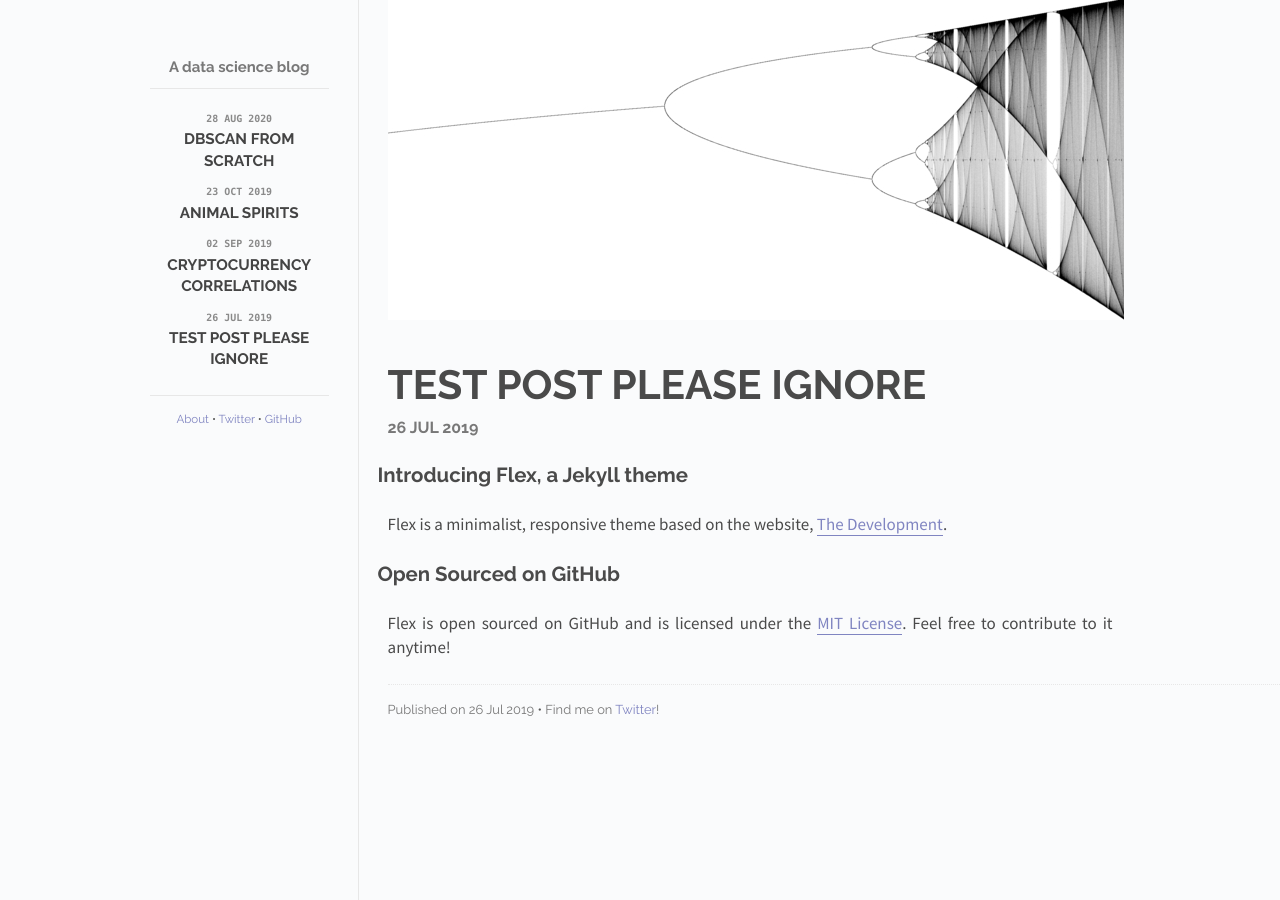
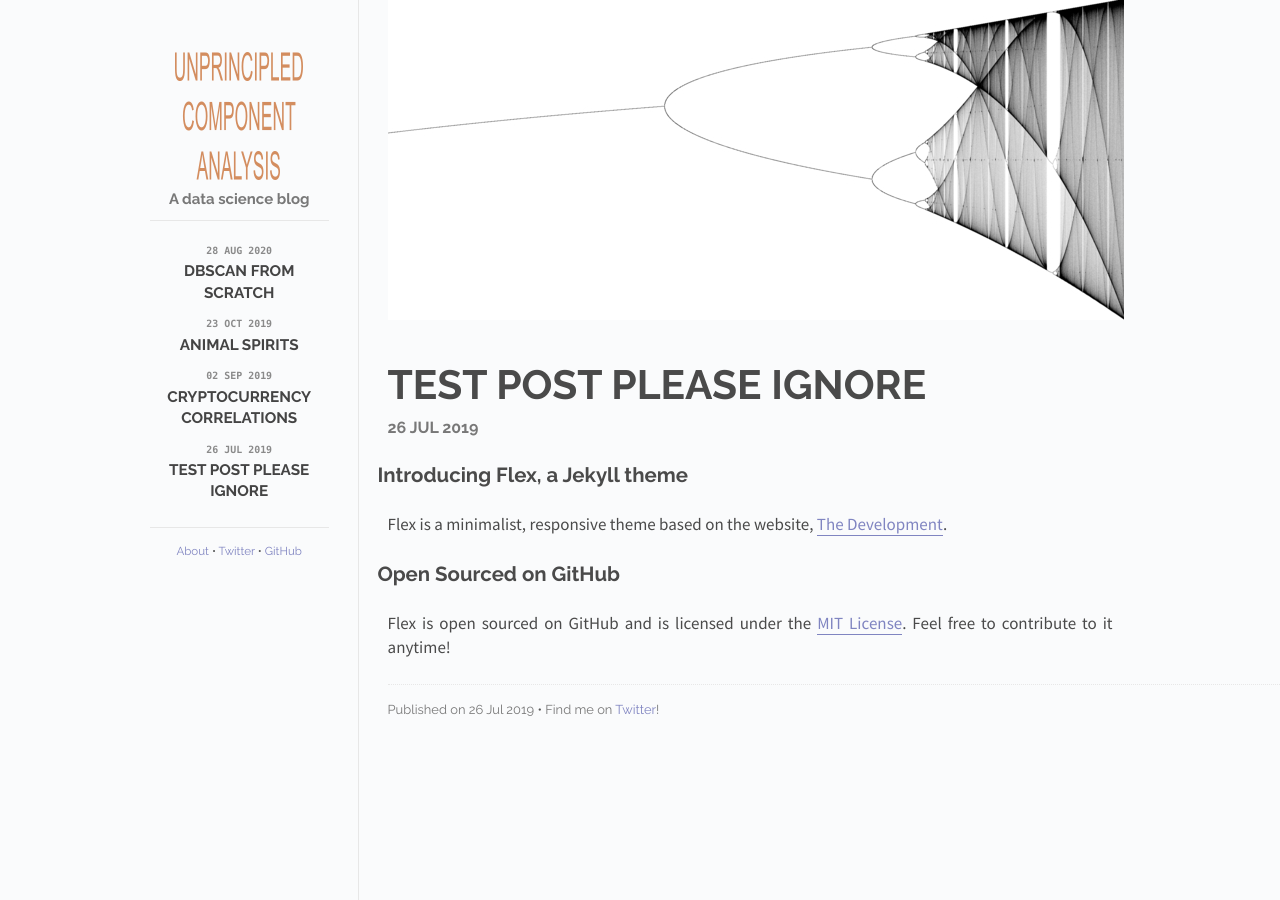
Before and after one commit to crsanderford/crsanderford.github.io, a Jekyll site: the page built from _posts/archived/2013-12-09-example-post.md, in a window 1280 px wide. Built offline with Jekyll 4.4.1, drawn with Linux system fonts in a browser that asks for light colours.

Commit message:
archived posts, added back logo

```diff
--- a/_layouts/default.html
+++ b/_layouts/default.html
@@ -3,7 +3,7 @@
   <head>
       <meta charset="utf-8">
       <meta http-equiv="X-UA-Compatible" content="IE=edge,chrome=1">
-      <!-- <title>Unprincipled Component Analysis - {{ page.title }}</title> -->
+      <title>Unprincipled Component Analysis - {{ page.title }}</title>
       <meta name="viewport" content="width=device-width">
 
       <!-- syntax highlighting CSS -->
@@ -23,7 +23,7 @@
     <div class="site">
       <div class="sidebar" id="sidebar">
         <div class="header">
-          <!--<h1 class="title"><a href="/"><img id="logo" src="/images/logo.png"></a></h1>-->
+          <h1 class="title"><a href="/"><img id="logo" src="/images/logo.png"></a></h1>
           <span class="tagline">A data science blog</span>
         </div>
         <div class="posts">
```
Also changed, not shown: README.md, _posts/archived/2013-12-09-example-post.md (renamed from _posts/2013-12-09-example-post.md), _posts/archived/2019-09-02-cryptocurrency-correlations-post.md (renamed from _posts/2019-09-02-cryptocurrency-correlations-post.md), images/logo.png (added).
